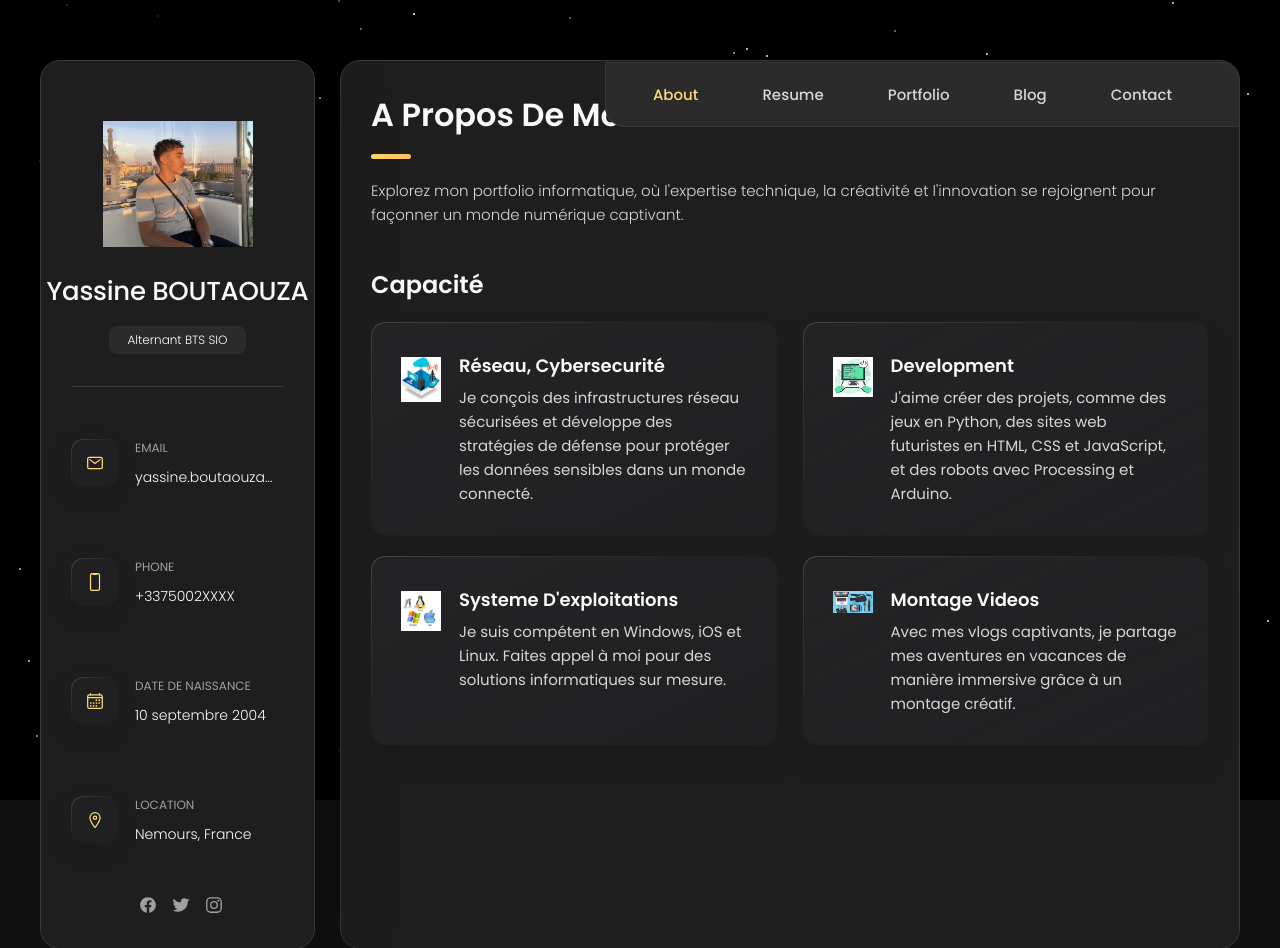
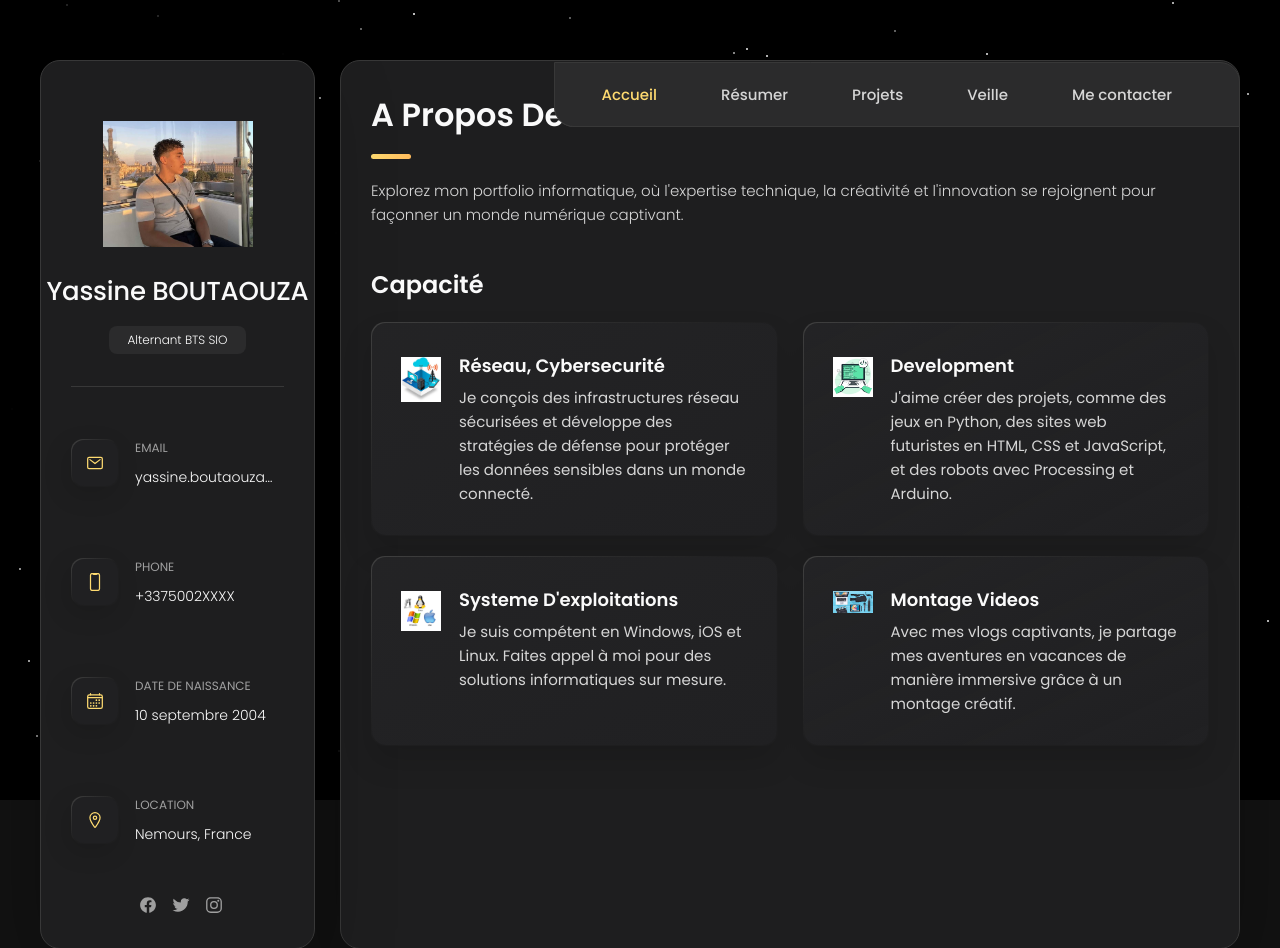
Before and after one commit to yassinebtz/yassinebtz.github.io, a plain HTML site: page index.html in a window 1280 px wide. Shown: the top 948 px of the page. Drawn offline with nearby package versions, Linux system fonts and the light colour scheme; no server answers.

Commit message:
Update index.html
navbar edit

```diff
--- a/index.html
+++ b/index.html
@@ -171,23 +171,23 @@
         <ul class="navbar-list">
 
           <li class="navbar-item">
-            <button class="navbar-link  active" data-nav-link>About</button>
+            <button class="navbar-link  active" data-nav-link>Accueil</button>
           </li>
 
           <li class="navbar-item">
-            <button class="navbar-link" data-nav-link>Resume</button>
+            <button class="navbar-link" data-nav-link>Résumer</button>
           </li>
 
           <li class="navbar-item">
-            <button class="navbar-link" data-nav-link>Portfolio</button>
+            <button class="navbar-link" data-nav-link>Projets</button>
           </li>
 
           <li class="navbar-item">
-            <button class="navbar-link" data-nav-link>Blog</button>
+            <button class="navbar-link" data-nav-link>Veille</button>
           </li>
 
           <li class="navbar-item">
-            <button class="navbar-link" data-nav-link>Contact</button>
+            <button class="navbar-link" data-nav-link>Me contacter</button>
           </li>
 
         </ul>
```
